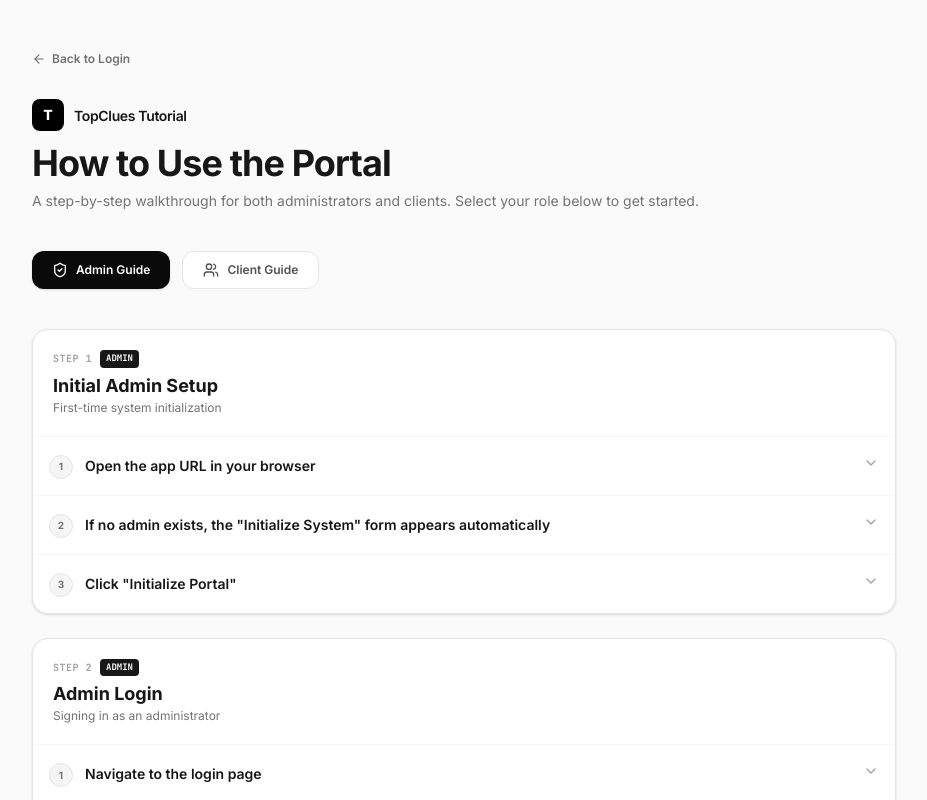
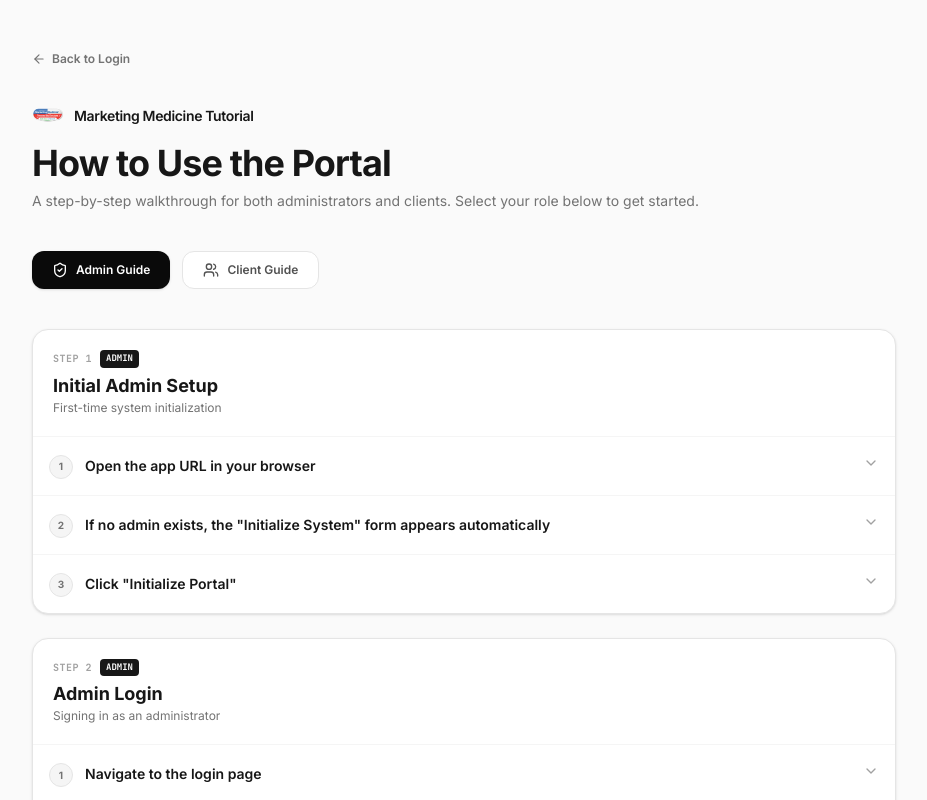
Before and after one commit to Deepak-ai-93/topclues-clients-bill, a Next.js app: page /tutorial in a window 1280 px wide. Shown: the top 800 px of the page, without its empty margins (176-1103 px from the left). Built offline with nearby package versions, Linux system fonts and the light colour scheme.

Commit message:
Rebrand to Marketing Medicine with logo and Powered by TopClues Solution tagline

```diff
--- a/app/admin/layout.tsx
+++ b/app/admin/layout.tsx
@@ -1,3 +1,4 @@
+import Image from 'next/image';
 import { getSession } from '../../lib/auth';
 import { logoutUserAction } from '../../lib/actions';
 import Link from 'next/link';
@@ -29,11 +30,15 @@ export default async function AdminLayout({ children }: { children: React.ReactN
           {/* Brand Header */}
           <div className="p-6 border-b border-neutral-100 flex items-center justify-between">
             <Link href="/admin" className="flex items-center gap-2">
-              <div className="w-8 h-8 bg-black rounded-lg flex items-center justify-center text-white font-extrabold text-sm">
-                T
-              </div>
+              <Image
+                src="/Logo(1).png"
+                alt="Marketing Medicine"
+                width={32}
+                height={32}
+                className="rounded-lg"
+              />
               <div>
-                <span className="font-semibold text-sm tracking-tight text-neutral-900">TopClues Admin</span>
+                <span className="font-semibold text-sm tracking-tight text-neutral-900">Marketing Medicine</span>
                 <p className="text-[10px] text-neutral-400 font-mono tracking-widest uppercase">Console Mode</p>
               </div>
             </Link>
--- a/app/admin/login-form.tsx
+++ b/app/admin/login-form.tsx
@@ -4,6 +4,7 @@ import React, { useState, useEffect } from 'react';
 import { useRouter } from 'next/navigation';
 import { loginUserAction, getServerSession, setupInitialAdmin, hasAdminUser } from '../../lib/actions';
 import { motion } from 'motion/react';
+import Image from 'next/image';
 import { Lock, Mail, Eye, EyeOff, ArrowRight, ShieldCheck, AlertCircle } from 'lucide-react';
 
 export default function AdminLoginForm() {
@@ -108,12 +109,16 @@ export default function AdminLoginForm() {
       <div className="w-full max-w-md">
         {/* Brand */}
         <div className="flex items-center gap-2 mb-8 justify-center">
-          <div className="w-9 h-9 bg-white rounded-xl flex items-center justify-center text-black font-extrabold text-lg shadow-md">
-            T
-          </div>
+          <Image
+            src="/Logo(1).png"
+            alt="Marketing Medicine"
+            width={36}
+            height={36}
+            className="rounded-xl"
+          />
           <div>
-            <span className="font-semibold text-lg tracking-tight text-white">TOPCLUES</span>
-            <span className="text-xs text-neutral-400 font-mono ml-2 border border-neutral-800 px-1.5 py-0.5 rounded uppercase">Admin</span>
+            <span className="font-semibold text-lg tracking-tight text-white">MARKETING MEDICINE</span>
+            <span className="text-[10px] text-neutral-400 font-mono ml-2 border border-neutral-800 px-1.5 py-0.5 rounded">Powered by TopClues Solution</span>
           </div>
         </div>
 
--- a/app/client/layout.tsx
+++ b/app/client/layout.tsx
@@ -1,3 +1,4 @@
+import Image from 'next/image';
 import { redirect } from 'next/navigation';
 import { getSession } from '../../lib/auth';
 import { logoutUserAction } from '../../lib/actions';
@@ -35,11 +36,15 @@ export default async function ClientLayout({ children }: { children: React.React
           {/* Brand Header */}
           <div className="p-6 border-b border-neutral-100 flex items-center justify-between">
             <Link href="/client" className="flex items-center gap-2">
-              <div className="w-8 h-8 bg-black rounded-lg flex items-center justify-center text-white font-extrabold text-sm">
-                T
-              </div>
+              <Image
+                src="/Logo(1).png"
+                alt="Marketing Medicine"
+                width={32}
+                height={32}
+                className="rounded-lg"
+              />
               <div>
-                <span className="font-semibold text-sm tracking-tight text-neutral-900">TopClues Portal</span>
+                <span className="font-semibold text-sm tracking-tight text-neutral-900">Marketing Medicine</span>
                 <p className="text-[10px] text-neutral-400 font-mono tracking-widest uppercase">Safe Gateway</p>
               </div>
             </Link>
--- a/app/layout.tsx
+++ b/app/layout.tsx
@@ -13,8 +13,8 @@ const jetbrainsMono = JetBrains_Mono({
 });
 
 export const metadata: Metadata = {
-  title: 'TopClues Client Managements',
-  description: 'Enterprise-grade Client & Admin Management Portal.',
+  title: 'Marketing Medicine',
+  description: 'Enterprise-grade Client & Admin Management Portal. Powered by TopClues Solution.',
 };
 
 export default function RootLayout({ children }: { children: React.ReactNode }) {
--- a/app/page.tsx
+++ b/app/page.tsx
@@ -4,6 +4,7 @@ import React, { useState, useEffect } from 'react';
 import { useRouter } from 'next/navigation';
 import { loginUserAction, getServerSession, setupInitialAdmin, hasAdminUser } from '../lib/actions';
 import { motion, AnimatePresence } from 'motion/react';
+import Image from 'next/image';
 import {
   Lock,
   Mail,
@@ -144,12 +145,16 @@ export default function LoginPage() {
 
         {/* Brand Header */}
         <div className="relative z-10 flex items-center gap-2">
-          <div className="w-9 h-9 bg-white rounded-xl flex items-center justify-center text-black font-extrabold text-lg shadow-md">
-            T
-          </div>
+          <Image
+            src="/Logo(1).png"
+            alt="Marketing Medicine"
+            width={36}
+            height={36}
+            className="rounded-xl"
+          />
           <div>
-            <span className="font-semibold text-lg tracking-tight">TOPCLUES</span>
-            <span className="text-xs text-neutral-400 font-mono ml-2 border border-neutral-800 px-1.5 py-0.5 rounded uppercase">Managements</span>
+            <span className="font-semibold text-lg tracking-tight">MARKETING MEDICINE</span>
+            <span className="text-[10px] text-neutral-400 font-mono ml-2 border border-neutral-800 px-1.5 py-0.5 rounded">Powered by TopClues Solution</span>
           </div>
         </div>
 
@@ -207,7 +212,7 @@ export default function LoginPage() {
 
         {/* Footer */}
         <div className="relative z-10 pt-6 border-t border-neutral-900 flex items-center justify-between text-xs text-neutral-500">
-          <span>© 2026 TopClues Client Managements. All rights reserved.</span>
+          <span>© 2026 Marketing Medicine. All rights reserved. Powered by TopClues Solution.</span>
         </div>
       </div>
 
--- a/app/tutorial/page.tsx
+++ b/app/tutorial/page.tsx
@@ -1,6 +1,7 @@
 'use client';
 
 import React, { useState } from 'react';
+import Image from 'next/image';
 import Link from 'next/link';
 import {
   ArrowLeft,
@@ -194,11 +195,15 @@ export default function TutorialPage() {
         {/* Header */}
         <div className="mb-10">
           <div className="flex items-center gap-2.5 mb-3">
-            <div className="w-8 h-8 bg-black rounded-lg flex items-center justify-center text-white font-extrabold text-sm">
-              T
-            </div>
+            <Image
+              src="/Logo(1).png"
+              alt="Marketing Medicine"
+              width={32}
+              height={32}
+              className="rounded-lg"
+            />
             <div>
-              <span className="font-semibold text-sm tracking-tight text-neutral-900">TopClues Tutorial</span>
+              <span className="font-semibold text-sm tracking-tight text-neutral-900">Marketing Medicine Tutorial</span>
             </div>
           </div>
           <h1 className="text-3xl md:text-4xl font-bold tracking-tight text-neutral-900 mb-2">
--- a/db.json
+++ b/db.json
@@ -40,7 +40,7 @@
   ],
   "supportTickets": [],
   "settings": {
-    "companyName": "TopClues",
+    "companyName": "Marketing Medicine",
     "emailNotificationsEnabled": true,
     "billingCycleDefaults": "monthly",
     "announcement": "Welcome to the Client Portal."
--- a/metadata.json
+++ b/metadata.json
@@ -1,5 +1,5 @@
 {
-  "name": "TopClues Client Managements",
+  "name": "Marketing Medicine",
   "description": "An enterprise-grade client management portal with separate admin and client dashboards, invoice management, package tracking, and upgrade requests.",
   "requestFramePermissions": [],
   "majorCapabilities": [
```
Also changed, not shown: public/Logo(1).png (added).
